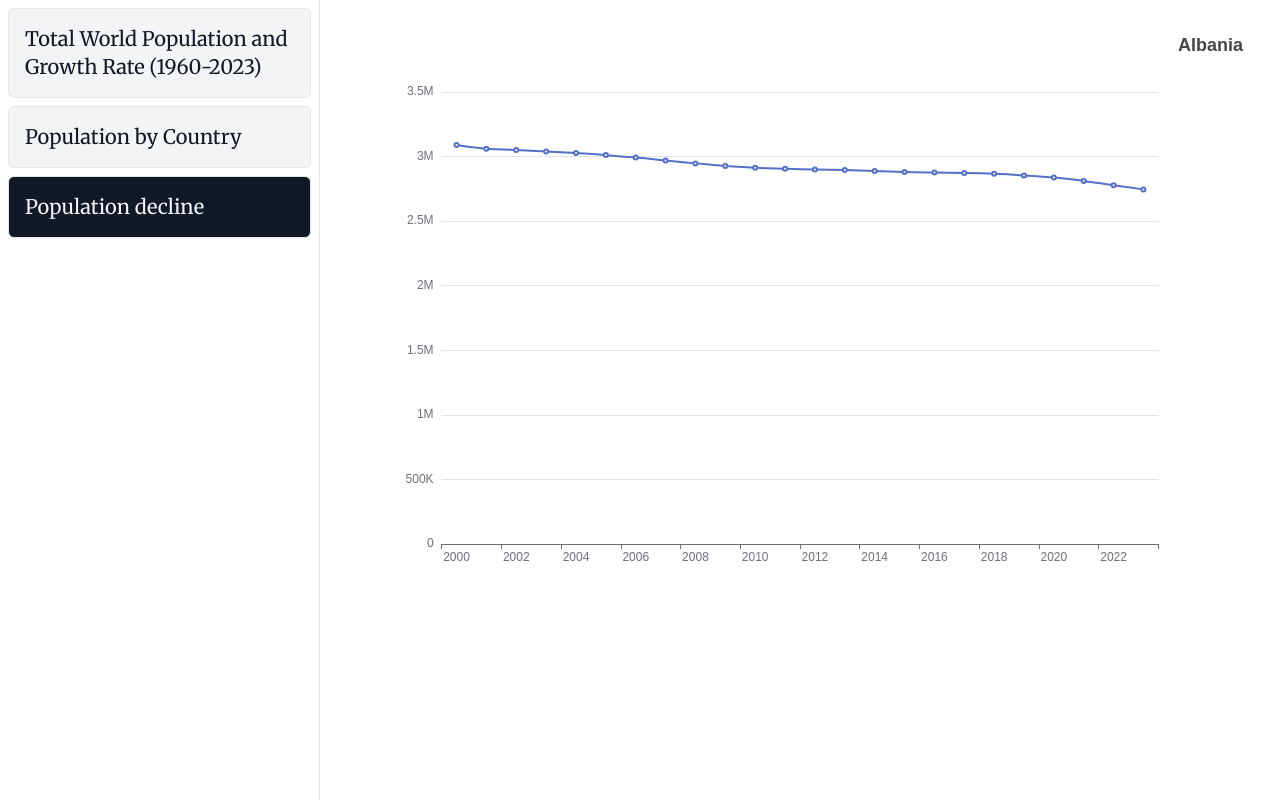
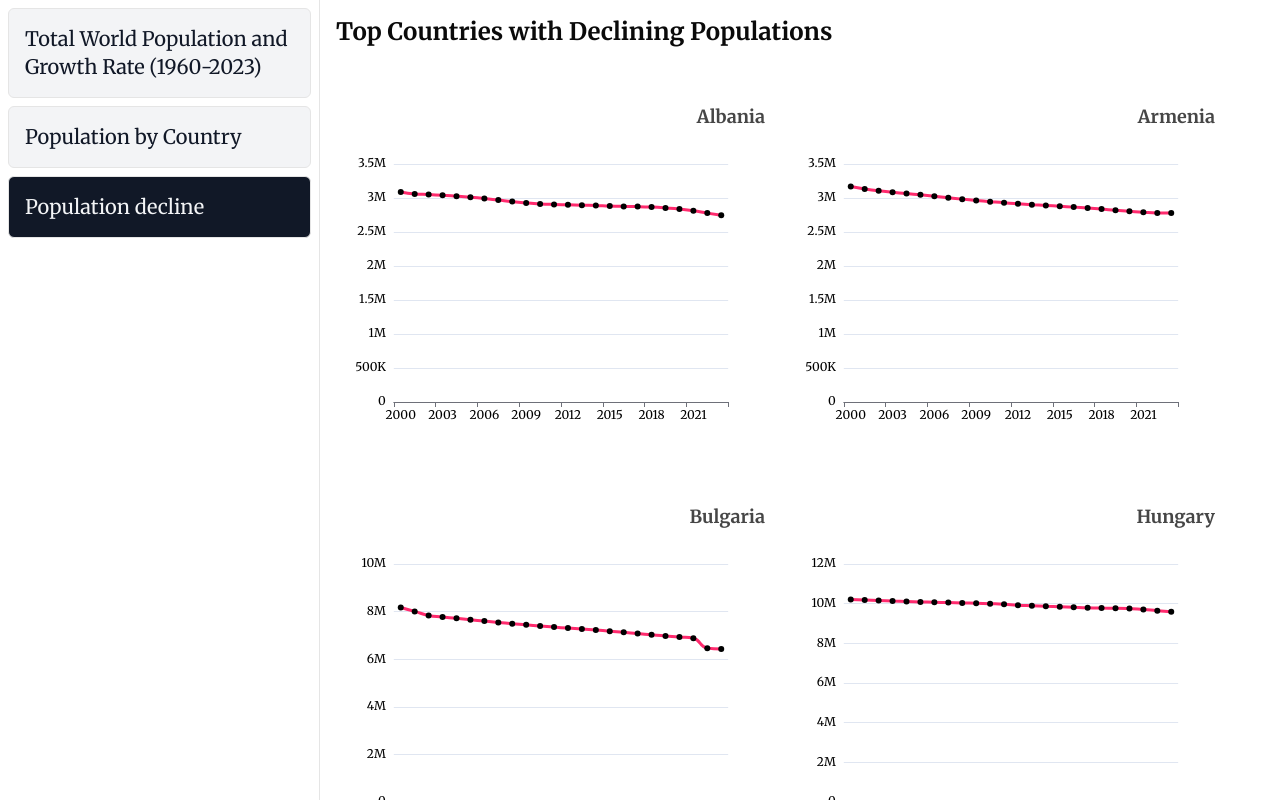
Before and after one commit to itsparasbisht/earth-population, a React (Vite) app: page / in a window 1280 px wide. Both pictures are taken after a click on the element "Population decline". Shown: the top 800 px of the page. Built offline with nearby package versions, Linux system fonts and the light colour scheme.

Commit message:
population decline plotted for all top countries

```diff
--- a/src/plots/PopulationDeclineByCountry.tsx
+++ b/src/plots/PopulationDeclineByCountry.tsx
@@ -12,19 +12,26 @@ export default function PopulationDeclineByCountry({
 }: PopulationDeclineProps) {
   useEffect(() => {
     if (data) {
-      generatePlot(data[0]);
+      for (let item of data) generatePlot(item);
     }
   }, [data]);
 
   return (
     <div className="w-full h-full p-4">
-      <div id="countries-population" className="w-full h-[80%] p-4"></div>
+      <h2 className="text-2xl font-semibold mb-10">
+        Top Countries with Declining Populations
+      </h2>
+      <div className="flex flex-wrap">
+        {data.map((item) => (
+          <div id={`${item.country}`} className="w-[450px] h-[400px] p-4"></div>
+        ))}
+      </div>
     </div>
   );
 }
 
 function generatePlot(data: PopulationDecline) {
-  let plotEl = document.getElementById("countries-population");
+  let plotEl = document.getElementById(data.country);
   let plot = echarts.init(plotEl);
 
   const yearList = data.data.map((entry) => entry.year);
@@ -68,8 +75,22 @@ function generatePlot(data: PopulationDecline) {
         data: populationList,
         type: "line",
         smooth: true,
+        showSymbol: true,
+        symbol: "circle",
+        symbolSize: 6,
+        itemStyle: {
+          color: "black",
+        },
+        lineStyle: {
+          color: "#ff2b6e",
+          width: 3,
+        },
       },
     ],
+    textStyle: {
+      color: "black",
+      fontFamily: "Merriweather",
+    },
   };
 
   option && plot.setOption(option);
```
